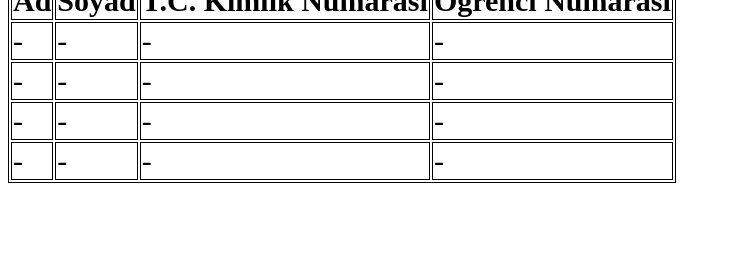
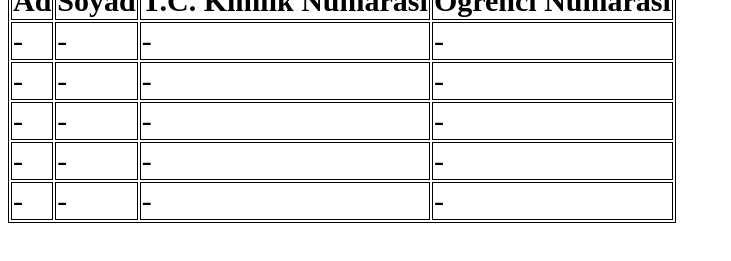
Before and after one commit to alikendir0/0001, a plain HTML site: page index.html in a window 1280 px wide. Shown: the part 63-324 px from the top of the page, without its empty margins (0-731 px from the left). Drawn offline with Linux system fonts and the light colour scheme.

Commit message:
addition of another line of student

```diff
--- a/index.html
+++ b/index.html
@@ -37,6 +37,12 @@
         <td>-</td>
         <td>-</td>
       </tr>
+      <tr>
+        <td>-</td>
+        <td>-</td>
+        <td>-</td>
+        <td>-</td>
+      </tr>
     </table>
   </body>
 </html>
```
